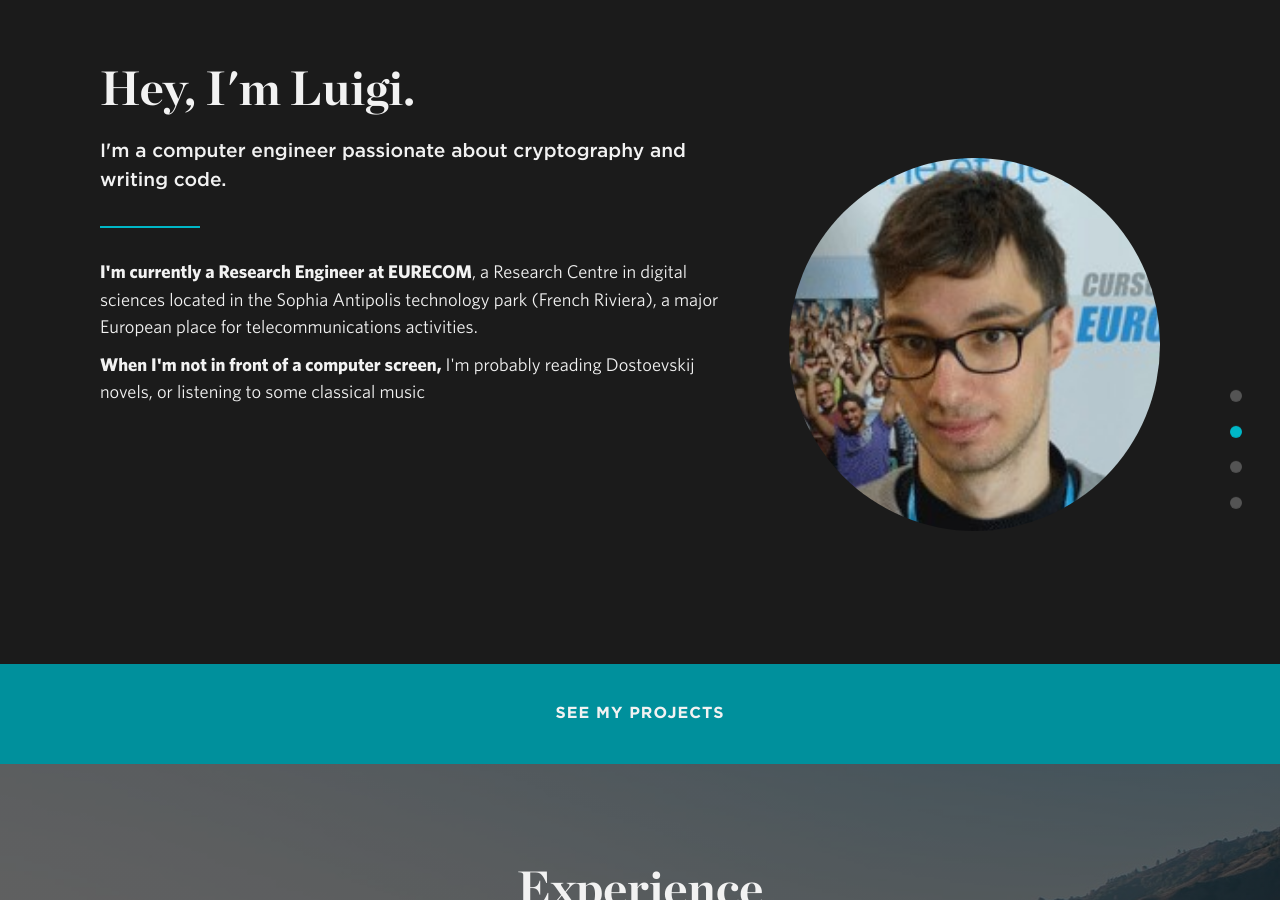
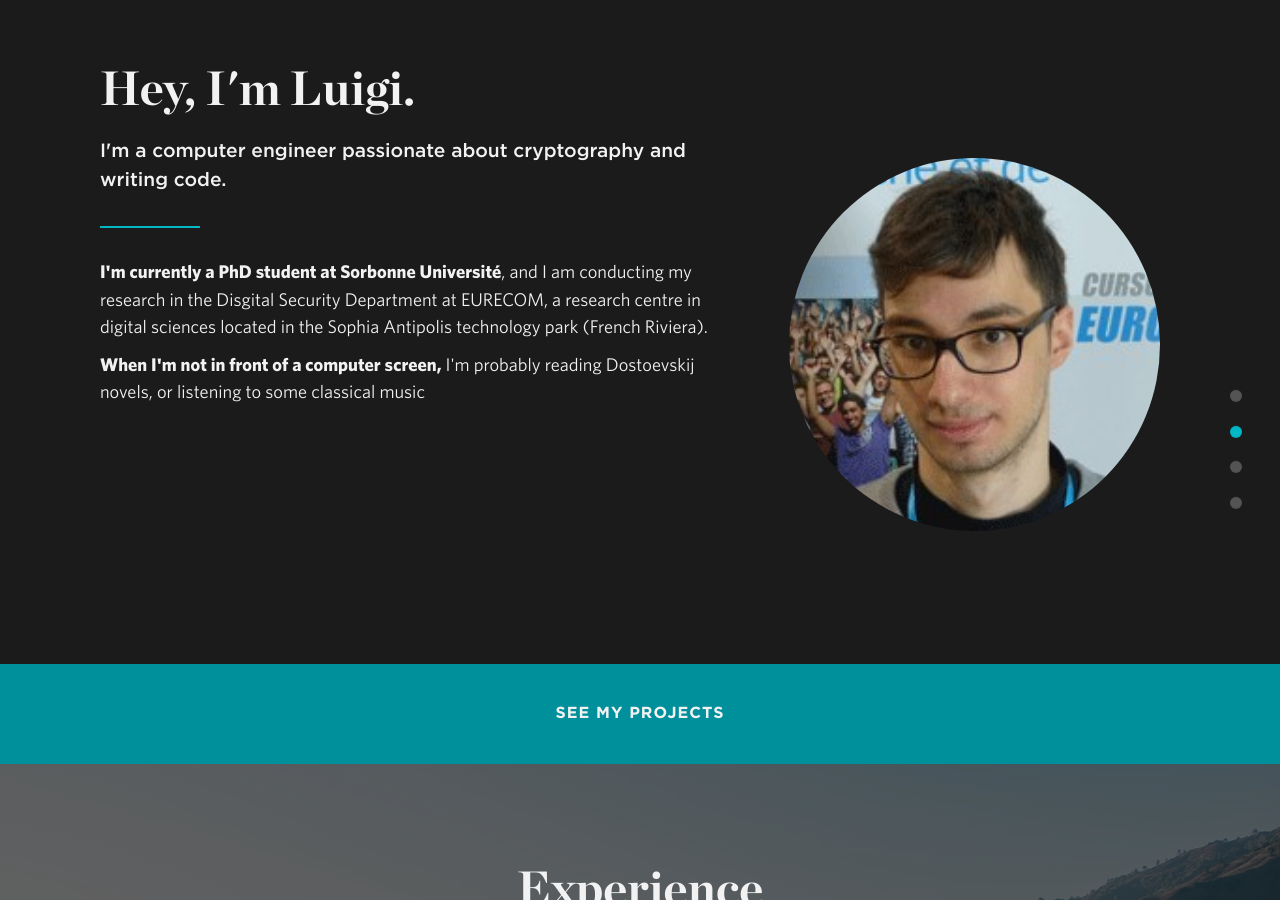
Before and after one commit to dongfangbotao/shuaiguostudio, a Jekyll site: the page built from index.html, in a window 1280 px wide and 900 px high, scrolled down 965 px. Built offline with Jekyll 4.4.1, drawn with Linux system fonts in a browser that asks for light colours; nearby versions of some CDN libraries.

Commit message:
update position

```diff
--- a/_includes/about.html
+++ b/_includes/about.html
@@ -2,13 +2,24 @@
   <div class="section-wrapper">
     <div class="fade-in">
       <h1 class="section-heading">Hey, I'm Luigi.</h1>
-      <h3 class="section-subheading">I'm a computer engineer passionate about cryptography and writing code.</h3>
+      <h3 class="section-subheading">
+        I'm a computer engineer passionate about cryptography and writing code.
+      </h3>
       <span class="divider"></span>
       <div class="about-wrapper">
-        <img class="headshot" src="img/profile.jpg" alt="headshot">
+        <img class="headshot" src="img/profile.jpg" alt="headshot" />
         <div class="about-text-wrapper">
-          <p class="about-text"><strong>I'm currently a Research Engineer at EURECOM</strong>, a Research Centre in digital sciences located in the Sophia Antipolis technology park (French Riviera), a major European place for telecommunications activities.</p>
-          <p class="about-text"><strong>When I'm not in front of a computer screen,</strong> I'm probably reading Dostoevskij novels, or listening to some classical music</p>
+          <p class="about-text">
+            <strong>I'm currently a PhD student at Sorbonne Université</strong>,
+            and I am conducting my research in the Disgital Security Department
+            at EURECOM, a research centre in digital sciences located in the
+            Sophia Antipolis technology park (French Riviera).
+          </p>
+          <p class="about-text">
+            <strong>When I'm not in front of a computer screen,</strong> I'm
+            probably reading Dostoevskij novels, or listening to some classical
+            music
+          </p>
         </div>
       </div>
     </div>
```
